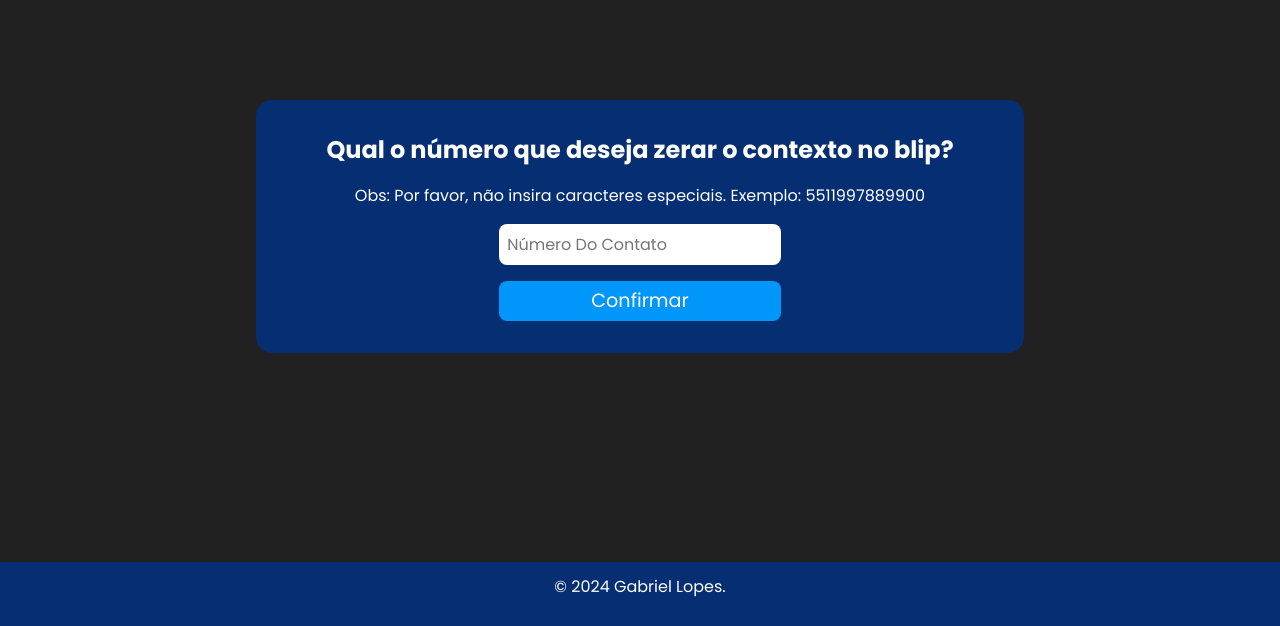
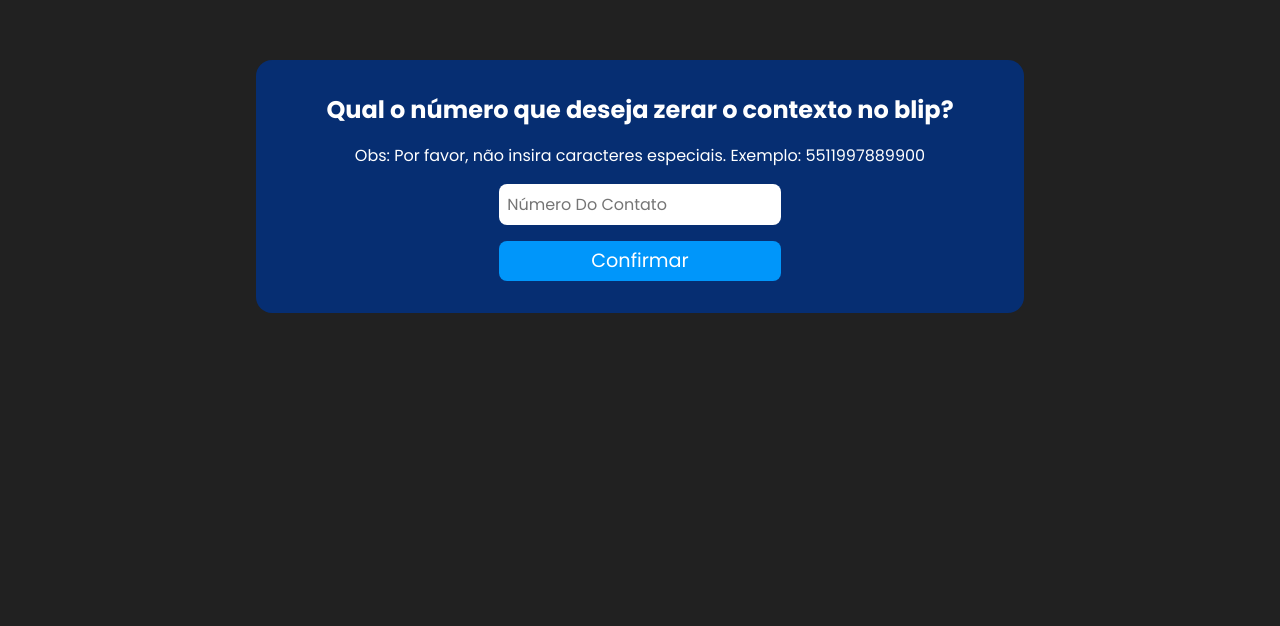
Before and after one commit to GabrielLS88/ZeradorDeContexto, a plain HTML site: page index.html in a window 1280 px wide. Shown: the part 174-800 px from the top of the page. Drawn offline with Linux system fonts and the light colour scheme.

Commit message:
Response

```diff
--- a/index.css
+++ b/index.css
@@ -7,7 +7,7 @@
 
 .bodyPrincipal{
     width: 100%;
-    height: 100vh;
+    height: 90vh;
     display: flex;
     align-items: center;
     justify-content: center;
@@ -60,7 +60,7 @@ input[type="number"]::-webkit-inner-spin-button{
     color: white;
     font-size: 1.2rem;
 }
-.footer{
+/* .footer{
     width: 100%;
     height: 4rem;
     color: white;
@@ -74,7 +74,7 @@ input[type="number"]::-webkit-inner-spin-button{
 }
 .footer p{
     font-size: 1rem;
-}
+} */
 
 @media (max-width: 750px) {
     .bodyPrincipal{
--- a/index.html
+++ b/index.html
@@ -15,9 +15,6 @@
         <p>Obs: Por favor, não insira caracteres especiais. Exemplo: 5511997889900</p>
         <input id="inputNumber" type="number" placeholder="Número Do Contato">
         <button onclick="main()">Confirmar</button>
-        <div class="footer">
-            <p>© 2024 Gabriel Lopes.</p>
-        </div>
     </div>
     <script src="index.js"></script>
 </body>
```
